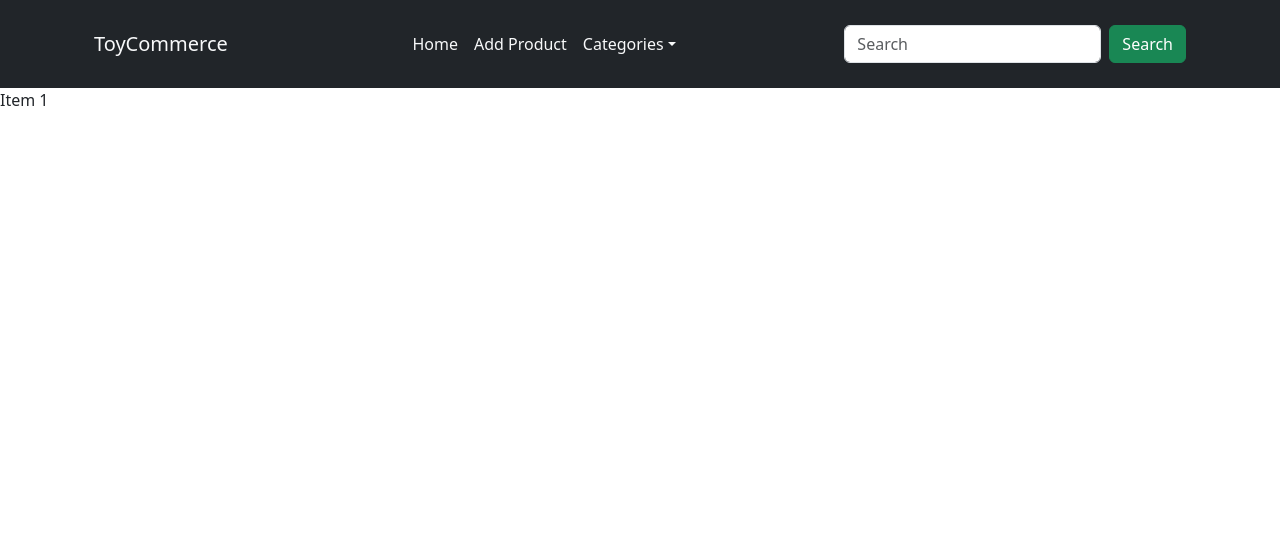
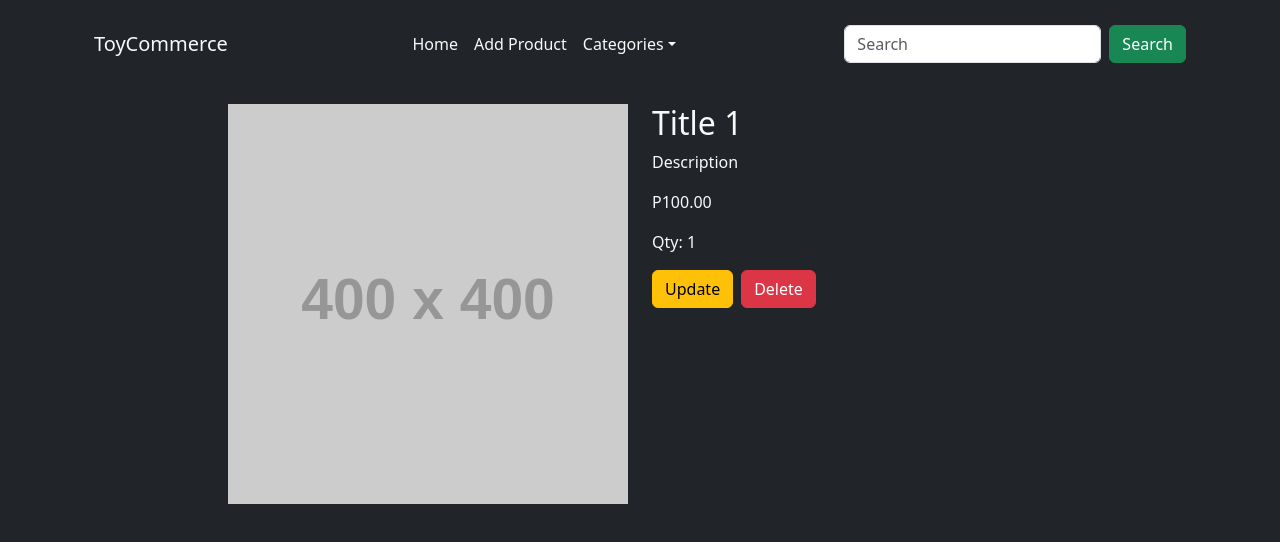
Before and after one commit to gabcytn/buy-by-spring, a React (Vite) app in the folder toy-commerce-fe/: page /product/1 in a window 1280 px wide. Shown: the top 542 px of the page. Built offline with nearby package versions, Linux system fonts and the light colour scheme.

Commit message:
Add styles to item page

```diff
--- a/toy-commerce-fe/src/Item.tsx
+++ b/toy-commerce-fe/src/Item.tsx
@@ -7,8 +7,22 @@ function Item() {
   return (
     <>
       <Header />
-      <div>
-        <p>Item {id}</p>
+      <div className="bg-dark" style={{ minHeight: "calc(100dvh - 5.5rem)" }}>
+        <div className="container pt-3">
+          <div className="row">
+            <div className="col-6 justify-content-end d-flex">
+              <img src="https://placehold.co/400" alt="Placeholder image" />
+            </div>
+            <div className="col-6">
+              <h2 className="text-light">Title {id}</h2>
+              <p className="text-light">Description</p>
+              <p className="text-light">P100.00</p>
+              <p className="text-light">Qty: 1</p>
+              <button className="btn btn-warning me-2">Update</button>
+              <button className="btn btn-danger">Delete</button>
+            </div>
+          </div>
+        </div>
       </div>
     </>
   );
```
